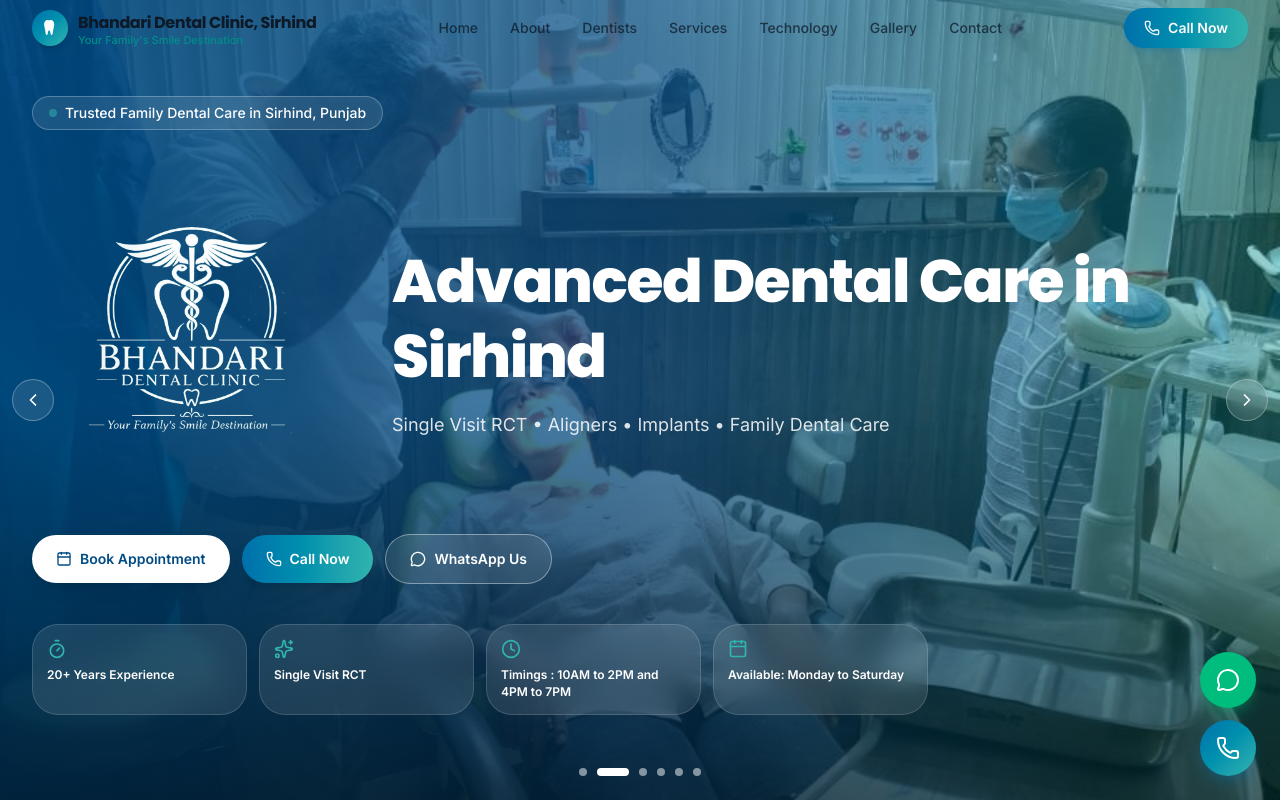
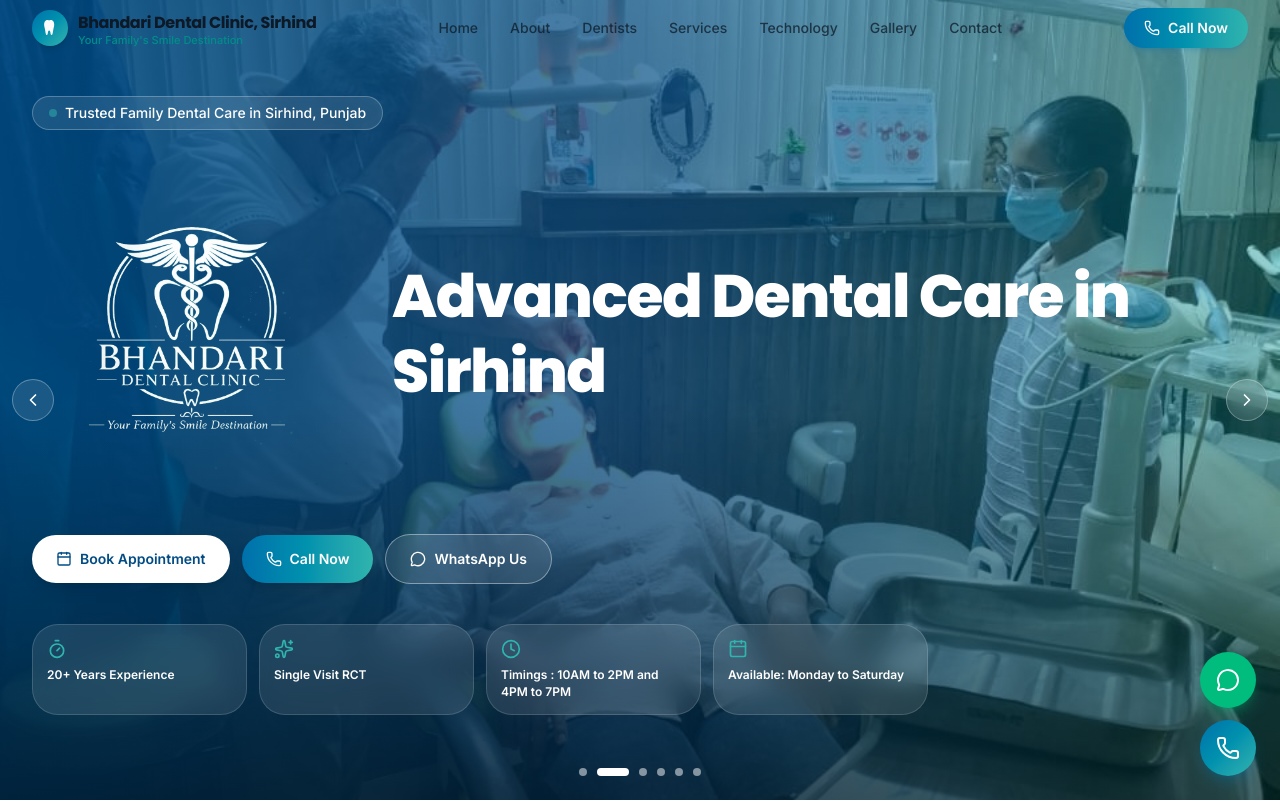
Before and after one commit to aksa2912/bhandari-dental-clinic, a Next.js app: page / in a window 1280 px wide. Shown: the top 802 px of the page. Built offline with nearby package versions, Linux system fonts and the light colour scheme.

Commit message:
edited hero section

```diff
--- a/components/hero-section.tsx
+++ b/components/hero-section.tsx
@@ -121,7 +121,7 @@
         width={350}
         height={300}
         priority
-      className="h-auto w-44 sm:w-52 md:w-60 lg:w-80"    />
+      className="h-auto w-60 sm:w-60 md:w-60 lg:w-80"    />
     </motion.div>
 
     {/* Text Content */}
@@ -150,7 +150,7 @@
         transition={{ duration: 0.7, delay: 0.2 }}
 className="mt-4 max-w-2xl text-sm leading-relaxed text-white/85 sm:text-base md:text-lg"
       >
-        Single Visit RCT • Aligners • Implants • Family Dental Care
+
 
       </motion.p>
     </div>
```
